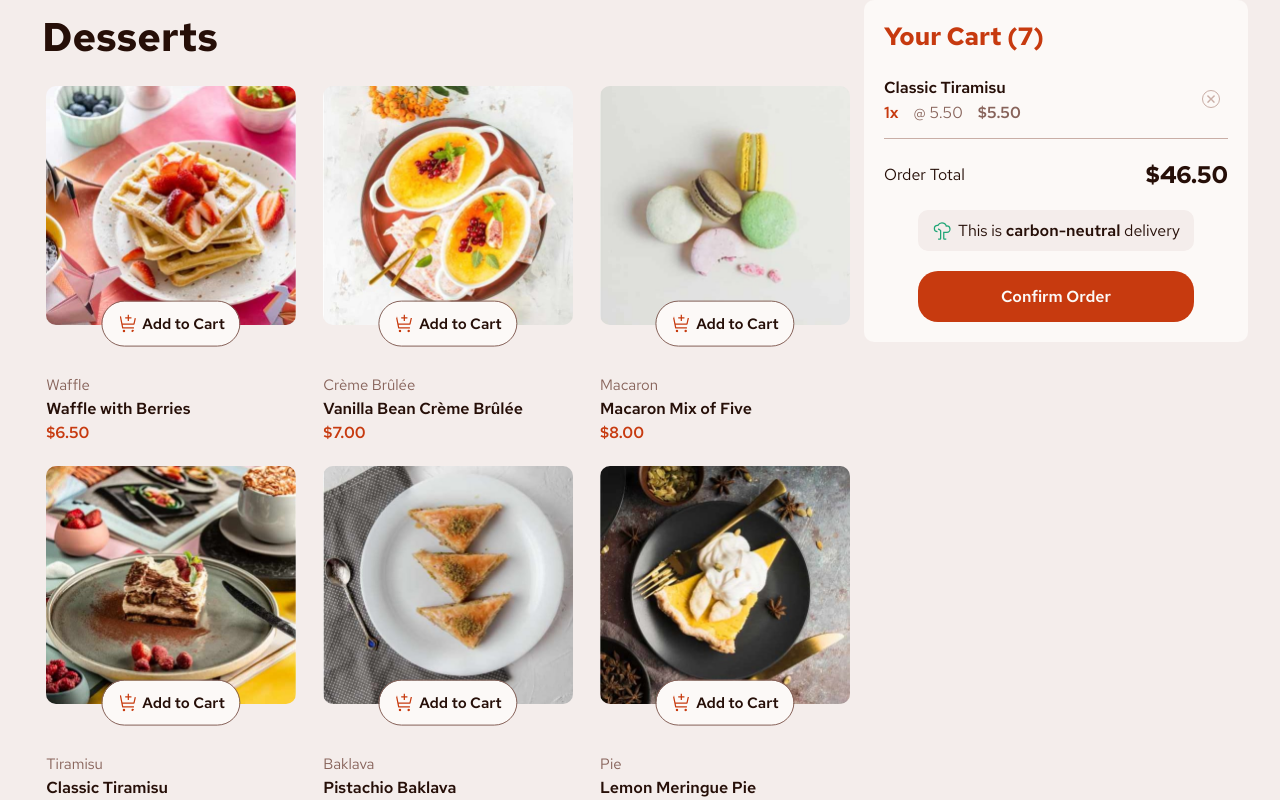
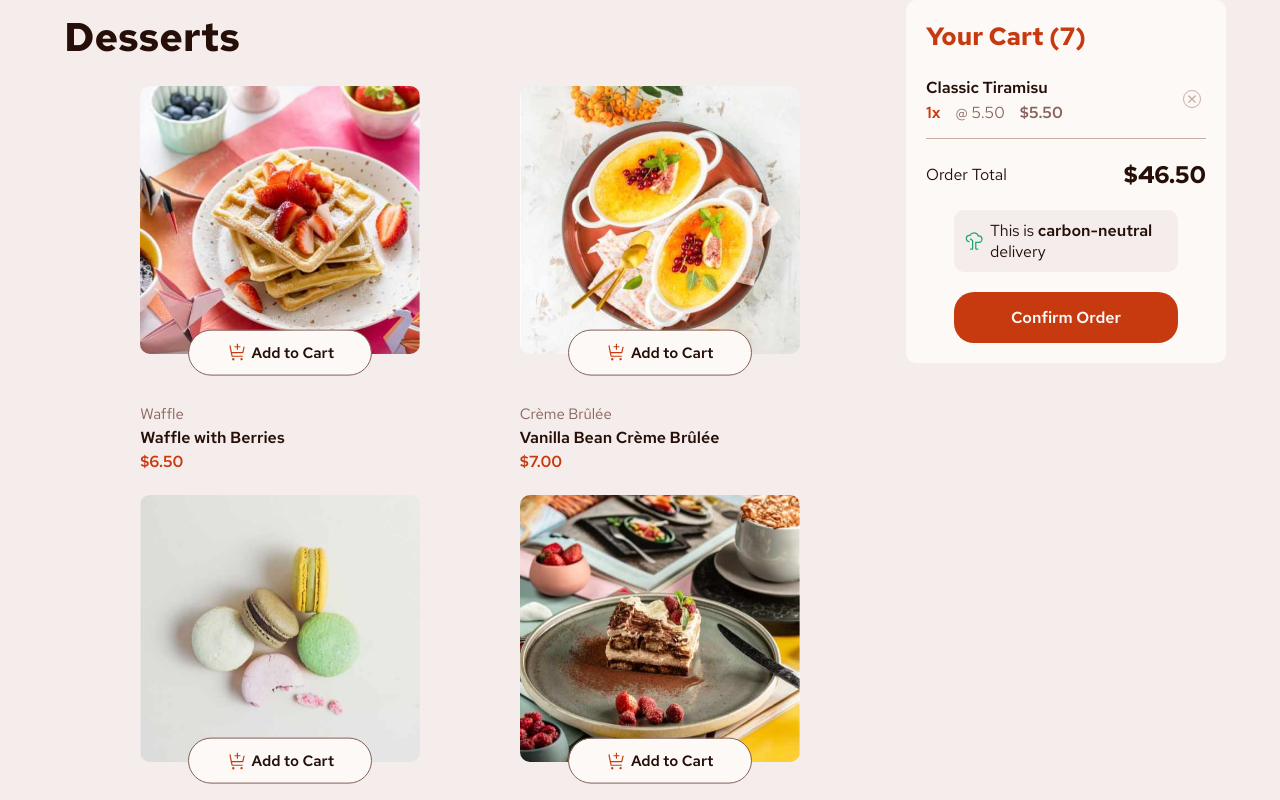
Before and after one commit to antonimatheus/Product-list-with-cart, a React (Vite) app: page / in a window 1280 px wide. Shown: the top 800 px of the page. Built offline with nearby package versions, Linux system fonts and the light colour scheme.

Commit message:
added minus and plus

```diff
--- a/src/index.css
+++ b/src/index.css
@@ -16,7 +16,6 @@
   /*Font*/
 
   --fontRed: "Red Hat Text", sans-serif; /* Weights: 400, 600, 700 */
-
 }
 
 * {
@@ -28,6 +27,8 @@
 }
 
 body {
+  display: flex;
+  justify-content: center;
   width: 100vw;
   height: 100vh;
   background-color: var(--Rose100);
@@ -38,6 +39,7 @@ body {
   display: flex;
   justify-content: center;
   flex-direction: row;
+  gap: 20px;
 }
 
 .app--Container {
@@ -62,7 +64,7 @@ body {
 .Cart {
   display: flex;
   flex-direction: column;
-  width: 30vw;
+  width: 25vw;
   height: 100%;
   background-color: var(--Rose50);
   border-radius: 10px;
--- a/src/mainContent/Cart.jsx
+++ b/src/mainContent/Cart.jsx
@@ -49,7 +49,9 @@ function Cart() {
             </div>
 
             <div className="cart--Button">
-                <button>Confirm Order</button>
+                <button>
+                    Confirm Order
+                </button>
             </div>
         </>
     )
--- a/src/mainContent/Dessert.css
+++ b/src/mainContent/Dessert.css
@@ -4,7 +4,7 @@
     display: flex;
     flex-direction: column;
     justify-content: center;
-    width: 30%;
+    width: 280px;
     margin: 10px;
     gap: 3px;
     /*background-color: green;*/
@@ -40,7 +40,7 @@
     display: flex;
     justify-content: center;
     align-items: center;
-    width: 55%;
+    width: 65%;
     font-size: 15px;
     font-weight: 600;
     padding: 12px;
@@ -69,3 +69,18 @@
     outline-color: var(--Red);
     color: var(--Red);
 }
+
+/* setToCart    */
+
+.dessert--Card .cart--Button--quantity div {
+    display: flex;
+    background-color: red;
+    height: 100%;
+    justify-content: space-evenly;
+    align-items: center;
+    width: 100%;
+}
+
+.cart--Button--quantity div span {
+    color: var(--Red);
+}
--- a/src/mainContent/Dessert.jsx
+++ b/src/mainContent/Dessert.jsx
@@ -1,14 +1,12 @@
-// Dessert.js
 import React from 'react';
-import '../mainContent/Dessert.css'
-
-import cart from "../assets/images/icon-add-to-cart.svg"
+import '../mainContent/Dessert.css';
+import SetToCart from './SetToCart';
 
 const Dessert = ({ name, category, price, image }) => {
     return (
         <div className='dessert--Card'>
             <img src={image.desktop} alt={name} />
-            <button> <img src={cart} alt="cart" /> Add to Cart</button>
+            <SetToCart />
             <p>{category}</p>
             <h2>{name}</h2>
             <h4>${price.toFixed(2)}</h4>
--- /dev/null
+++ b/src/mainContent/SetToCart.jsx
@@ -0,0 +1,46 @@
+import React, { useState } from "react";
+import cart from "../assets/images/icon-add-to-cart.svg";
+
+import plus from '../assets/images/icon-increment-quantity.svg'
+import minus from '../assets/images/icon-decrement-quantity.svg'
+
+import "./Dessert.css"
+
+function SetToCart() {
+    const [addedToCart, setAddedToCart] = useState(false);
+    const [quantity, setQuantity] = useState(1);
+
+    const handleClick = () => {
+        setAddedToCart(!addedToCart);
+    };
+
+    const handleIncrease = () => {
+        setQuantity(quantity + 1);
+    };
+
+    const handleDecrease = () => {
+        if (quantity > 1) {
+            setQuantity(quantity - 1);
+        }
+    };
+
+    return (
+        <div>
+            {addedToCart ? (
+                <button className="cart--Button--quantity">
+                    <div>
+                        <div onClick={handleDecrease}><img src={minus} alt="minus" /></div>
+                        <span>{quantity}</span>
+                        <div onClick={handleIncrease}><img src={plus} alt="plus" /></div>
+                    </div>
+                </button>
+            ) : (
+                <button onClick={handleClick}>
+                    <img src={cart} alt="cart" /> Add to Cart
+                </button>
+            )}
+        </div>
+    );
+}
+
+export default SetToCart;
```
Also changed, not shown: src/mainContent/Cart.css (line endings or trailing spaces).
